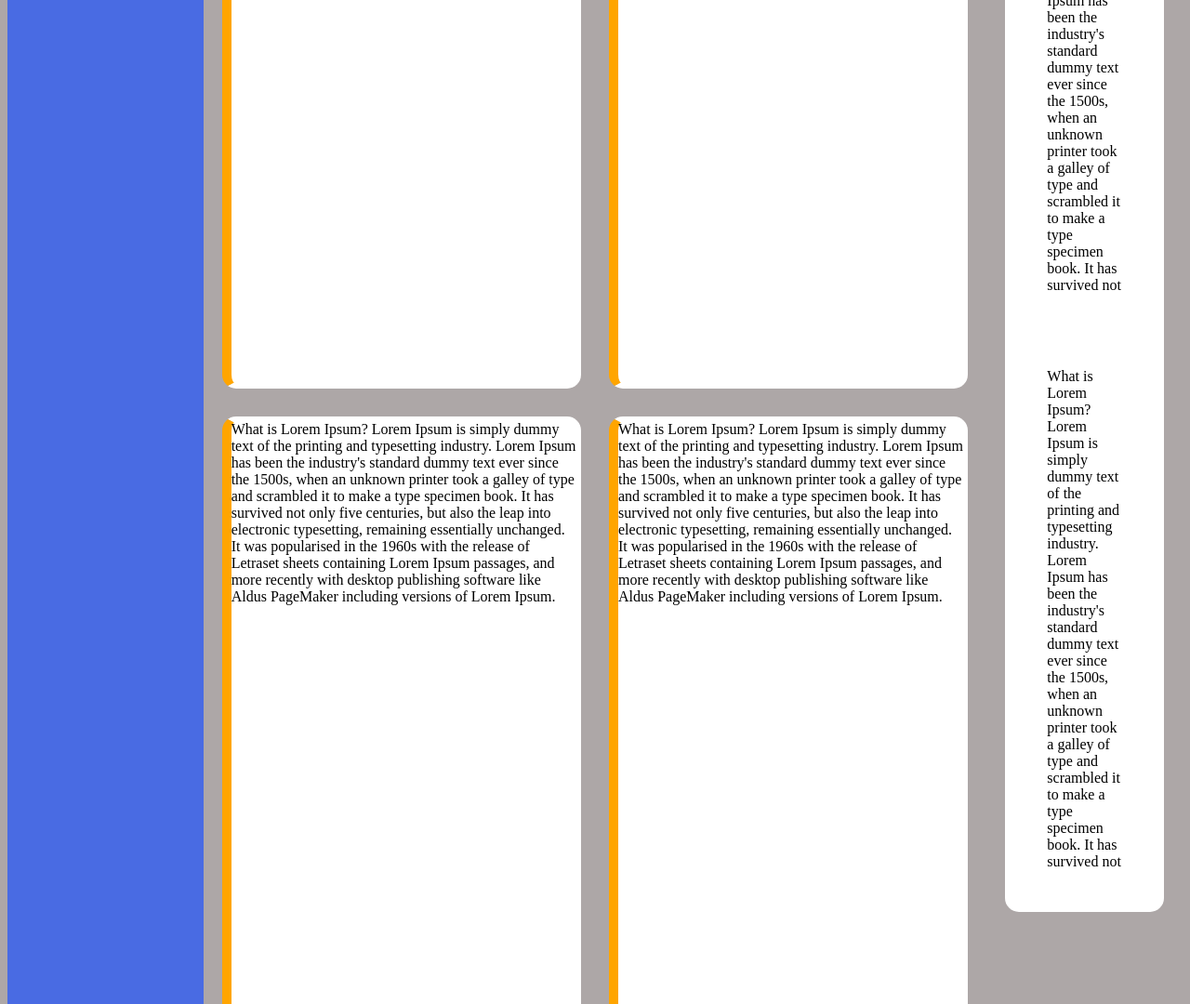
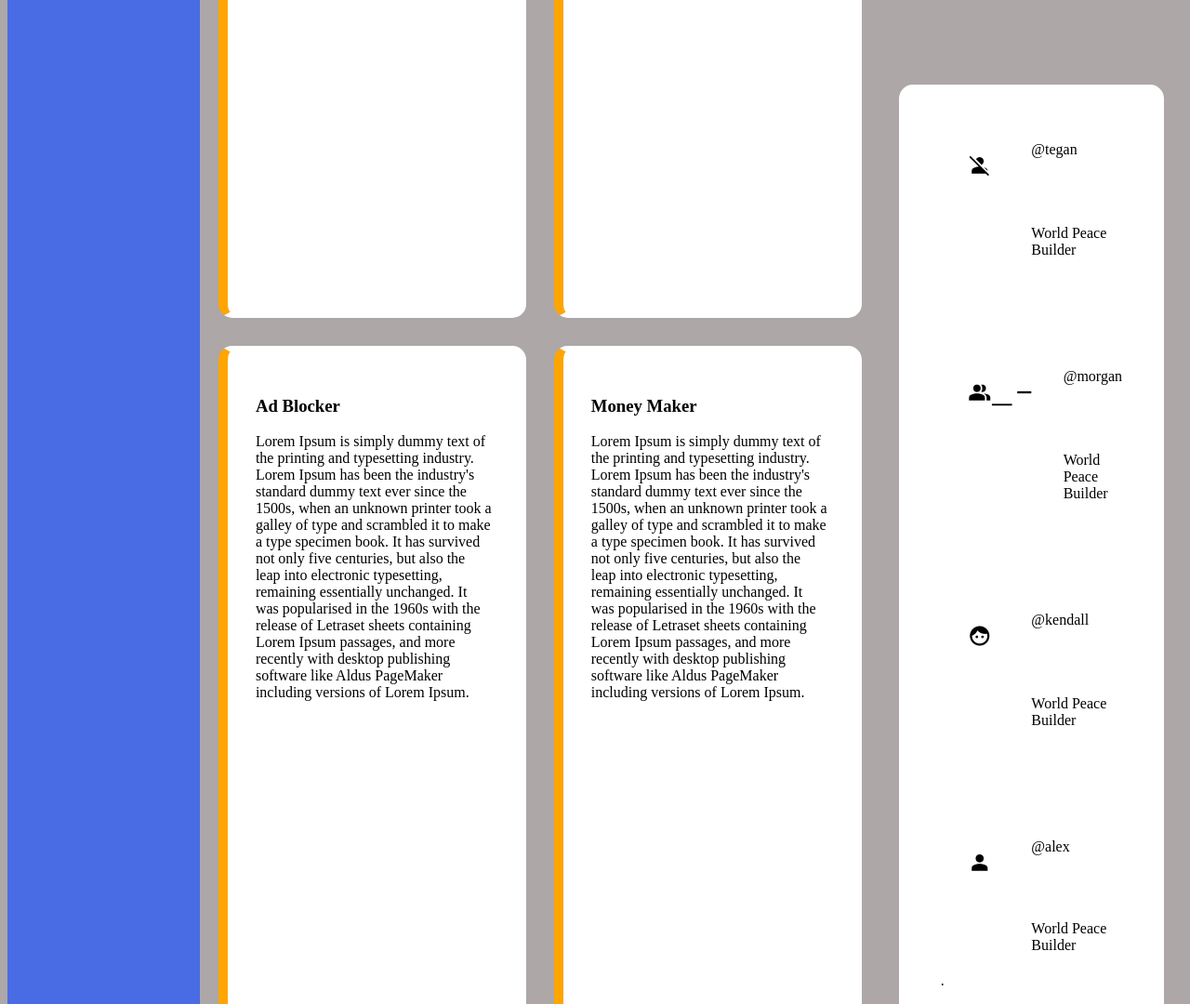
Before and after one commit to AdamsFontil/adminDashboard, a plain HTML site: page index.html in a window 1280 px wide. Shown: the part 1720-2800 px from the top of the page at 93% size. Drawn offline with nearby package versions, Linux system fonts and the light colour scheme.

Commit message:
Icons added to trending section

```diff
--- a/index.html
+++ b/index.html
@@ -61,7 +61,7 @@
         </div>
         <h2 class="projects-title">Your Projects</h2>
         <div class="projects">
-            <div>What is Lorem Ipsum?
+            <div><h3>Super Cool Project</h3>
                 Lorem Ipsum is simply dummy text of the printing and typesetting
                 industry. Lorem Ipsum has been the industry's standard dummy text
                 ever since the 1500s, when an unknown printer took a galley of type
@@ -71,7 +71,7 @@
                 the release of Letraset sheets containing Lorem Ipsum passages, and
                 more recently with desktop publishing software like Aldus PageMaker
                 including versions of Lorem Ipsum.</div>
-            <div>What is Lorem Ipsum?
+            <div><h3>Less Cool Project</h3>
                 Lorem Ipsum is simply dummy text of the printing and typesetting
                 industry. Lorem Ipsum has been the industry's standard dummy text
                 ever since the 1500s, when an unknown printer took a galley of type
@@ -81,7 +81,7 @@
                 the release of Letraset sheets containing Lorem Ipsum passages, and
                 more recently with desktop publishing software like Aldus PageMaker
                 including versions of Lorem Ipsum.</div>
-            <div>What is Lorem Ipsum?
+            <div><h3>Impossible App</h3>
                 Lorem Ipsum is simply dummy text of the printing and typesetting
                 industry. Lorem Ipsum has been the industry's standard dummy text
                 ever since the 1500s, when an unknown printer took a galley of type
@@ -91,7 +91,7 @@
                 the release of Letraset sheets containing Lorem Ipsum passages, and
                 more recently with desktop publishing software like Aldus PageMaker
                 including versions of Lorem Ipsum.</div>
-            <div>What is Lorem Ipsum?
+            <div><h3>Easy Peasy App</h3>
                 Lorem Ipsum is simply dummy text of the printing and typesetting
                 industry. Lorem Ipsum has been the industry's standard dummy text
                 ever since the 1500s, when an unknown printer took a galley of type
@@ -101,7 +101,7 @@
                 the release of Letraset sheets containing Lorem Ipsum passages, and
                 more recently with desktop publishing software like Aldus PageMaker
                 including versions of Lorem Ipsum.</div>
-            <div>What is Lorem Ipsum?
+            <div><h3>Ad Blocker</h3>
                 Lorem Ipsum is simply dummy text of the printing and typesetting
                 industry. Lorem Ipsum has been the industry's standard dummy text
                 ever since the 1500s, when an unknown printer took a galley of type
@@ -111,7 +111,7 @@
                 the release of Letraset sheets containing Lorem Ipsum passages, and
                 more recently with desktop publishing software like Aldus PageMaker
                 including versions of Lorem Ipsum.</div>
-            <div>What is Lorem Ipsum?
+            <div><h3>Money Maker</h3>
                 Lorem Ipsum is simply dummy text of the printing and typesetting
                 industry. Lorem Ipsum has been the industry's standard dummy text
                 ever since the 1500s, when an unknown printer took a galley of type
@@ -124,19 +124,19 @@
         </div>
         <h2 class="a-title">Announcements</h2>
         <div class="anouncements">
-            <div>What is Lorem Ipsum?
+            <div><h3>Site Maintenance</h3>
                 Lorem Ipsum is simply dummy text of the printing and typesetting
                 industry. Lorem Ipsum has been the industry's standard dummy text
                 ever since the 1500s, when an unknown printer took a galley of type
                 and scrambled it to make a type specimen book. It has survived not
                 </div>
-            <div>What is Lorem Ipsum?
+            <div><h3>Community Share Day</h3>
                 Lorem Ipsum is simply dummy text of the printing and typesetting
                 industry. Lorem Ipsum has been the industry's standard dummy text
                 ever since the 1500s, when an unknown printer took a galley of type
                 and scrambled it to make a type specimen book. It has survived not
                 </div>
-            <div>What is Lorem Ipsum?
+            <div><h3>Updated Privacy Policy</h3>
                 Lorem Ipsum is simply dummy text of the printing and typesetting
                 industry. Lorem Ipsum has been the industry's standard dummy text
                 ever since the 1500s, when an unknown printer took a galley of type
@@ -145,19 +145,26 @@
         </div>
          <h2 class="trending-title">Trending</h2>
         <div class="trending">
-            <div>What is Lorem Ipsum?
-                Lorem Ipsum is simply dummy text of the printing and typesetting
-                industry.</div>
-            <div>What is Lorem Ipsum?
-                Lorem Ipsum is simply dummy text of the printing and typesetting
-                industry.</div>
-            <div>What is Lorem Ipsum?
-                Lorem Ipsum is simply dummy text of the printing and typesetting
-                industry.</div>
-            <div>What is Lorem Ipsum?
-                Lorem Ipsum is simply dummy text of the printing and typesetting
-                industry.</div>
-        </div>
+            <div>
+                <span class="material-symbols-outlined">person_off</span>
+                <p>@tegan</p>
+                <p>World Peace Builder</p>
+            </div>
+            <div>
+                <span class="material-symbols-outlined">people_remove</span>
+                <p>@morgan</p>
+                <p>World Peace Builder</p>
+            </div>
+            <div>
+                <span class="material-symbols-outlined">face</span>
+                <p>@kendall</p>
+                <p>World Peace Builder</p>
+            </div>
+            <div>
+                <span class="material-symbols-outlined">person_filled</span>
+                <p>@alex</p>
+                <p>World Peace Builder</p>.</div>
+            </div>
 
     </div>
 </body>
--- a/style.css
+++ b/style.css
@@ -31,6 +31,7 @@ html {
     background-color: white;
     border-radius: 15px;
     border-left: solid orange 10px;
+    padding: 30px;
 }
 .anouncements{
     grid-column: 3/4 ;
@@ -56,7 +57,17 @@ html {
     border-radius: 15px;
 }
 .trending div {
-    padding: 40px
+    padding: 40px;
+    display: grid;
+    grid-template-columns: 1fr 1fr;
+}
+.trending span {
+    grid-row: 1/-1;
+}
+.trending p:last-child {
+    grid-column: 2/-1;
+    align-items: flex-start;
+
 }
 .top {
     grid-column: 2/4;
@@ -106,6 +117,7 @@ html {
     grid-column: 1/2;
     justify-self: center;
 }
+/*
 h2 {
     position: absolute;
     font-size: 2.4rem;
@@ -123,7 +135,7 @@ h2 {
 .trending-title {
     bottom: 10px;
     right: 250px;
-}
+} */
 .toprow2-icon img {
     width: 150px;
     height: 150px;
```
